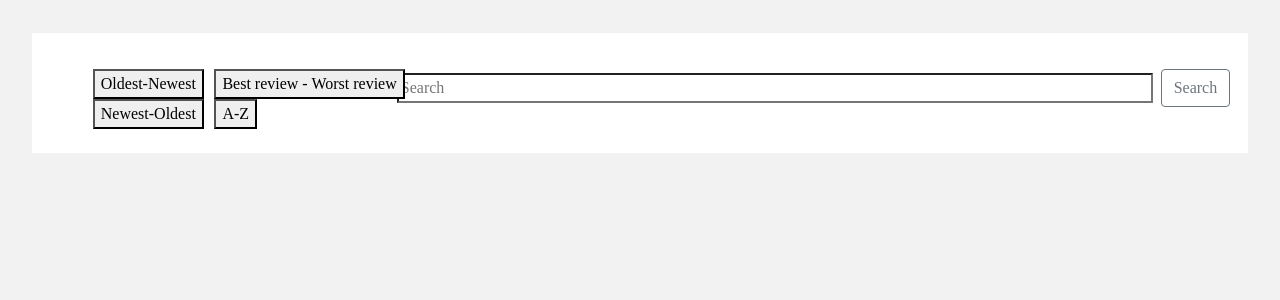
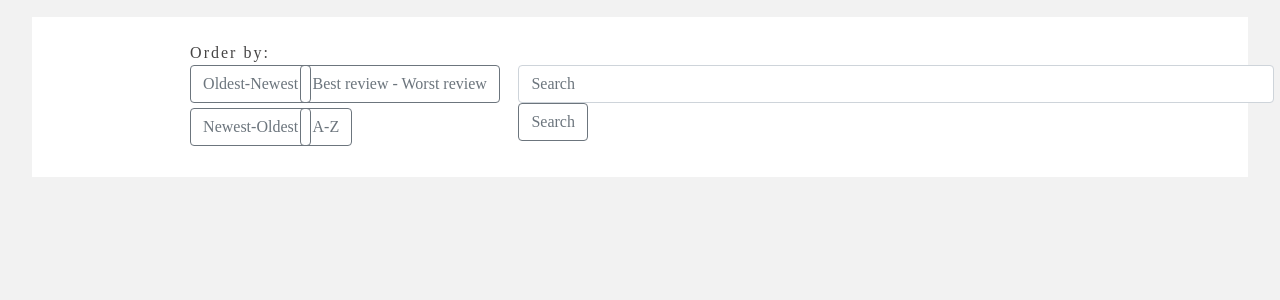
Before and after one commit to astranero/tsoha-RecipeFinder, a Flask app: template src/templates/homepage.html in a window 1280 px wide. Shown: the part 71-371 px from the top of the page. Run offline with Flask 2, Linux system fonts and the light colour scheme; the template is opened without the code that fills it, so the values that code supplies are empty; some libraries are stand-ins or nearby versions.

Commit message:
editing front-end

```diff
--- a/src/static/css/layout.css
+++ b/src/static/css/layout.css
@@ -72,6 +72,7 @@ body {
     width: 95%;
     align-items: center;
     position: absolute;
+    overflow: visible;
     background-position: center;
     top: 13%;
     left: 2.5%;
@@ -80,11 +81,11 @@ body {
 
 .wrap-filter {
     width: 95%;
-    height: 15%;
-    align-items: center;
+    height: 20%;
     position: absolute;
+    overflow: visible;
     background-position: center;
-    top: 13%;
+    top: 11%;
     left: 2.5%;
     background-color: #fff;
 }
@@ -112,34 +113,51 @@ body {
 .search-box-location {
     position: absolute;
     top: 30%;
-    left: 30%;
+    left: 40%;
 }
 
 .search-box-length {
-    width: 20cm;
+    width: 20cm !important;
 }
 .order-by-oldest-location {
     position: absolute;
     top: 30%;
-    left:5%;
+    left:13%;
 }
 .order-by-newest-location {
     position: absolute;
-    top: 55%;
-    left:5%;
+    top: 57%;
+    left:13%;
 }
 .order-by-review-location {
     position: absolute;
     top: 30%;
-    left:15%;
+    left:22%;
 }
 
 .order-by-name-location {
     position: absolute;
-    top: 55%;
-    left:15%;
+    top: 57%;
+    left:22%;
 }
 
+.add-recipe-positioning {
+    position: absolute;
+    top: 50%;
+    left: 2%;
+}
+
+
+.order-by-location {
+    position: absolute;
+    top: 15%;
+    left: 13%
+}
+.search-positioning {
+    position: absolute;
+    top: 50%;
+    left: 12%;
+}
 
 .recipe-name-positioning {
     width: 30%;
@@ -203,6 +221,7 @@ body {
 
 .font {
     font-family: Poppins-Regular;
+    color: rgb(69, 68, 68);
 }
 
 .spacing-normal {
--- a/src/templates/homepage.html
+++ b/src/templates/homepage.html
@@ -3,20 +3,20 @@
 {% block content %}
 <body>
     <script src="https://cdn.jsdelivr.net/npm/bootstrap@5.2.0-beta1/dist/js/bootstrap.min.js" integrity="sha384-kjU+l4N0Yf4ZOJErLsIcvOU2qSb74wXpOhqTvwVx3OElZRweTnQ6d31fXEoRD1Jy" crossorigin="anonymous"></script>
-    <div class="limiter">
-        <div class="wrap-filter font">
-            <div class="search-box search-box-location font">
+    <div class="limiter font spacing-normal">
+        <div class="wrap-filter">
+            <div class="order-by-location">Order by:</div>
+            <div class="search-box search-box-location">
                 <form class="form-inline my-lg-0" action="/homepage" method="POST">
-                    <input class="form-group mr-sm-2 col-xs-4 search-box-length " type="search" placeholder="Search" aria-label="Search" id="search" name="search" value="{{ request.form['search'] }}">
+                    <input class="search-box-length form-control mr-sm-2 col-xs-4 " type="search" placeholder="Search" aria-label="Search" id="search" name="search" value="{{ request.form['search'] }}">
                     <button class="btn btn-outline-secondary my-2 my-sm-0" type="submit">Search</button>
                     <input type="hidden" name="csrf_token" value="{{ session.csrf_token }}">
-
                 </form>
             </div>
             <div class="order-by-oldest-location">
                 <form action="/homepage" method="POST">
                     <input type="hidden" name="order-by-oldest" id="order_by_oldest" value="{{ request.form.get('order_by_oldest') }}">
-                    <button type="submit">Oldest-Newest</button>
+                    <button class="btn btn-outline-secondary" type="submit">Oldest-Newest</button>
                     <input type="hidden" name="csrf_token" value="{{ session.csrf_token }}">
 
                 </form>
@@ -24,7 +24,7 @@
             <div class="order-by-newest-location">
                 <form action="/homepage" method="POST">
                     <input type="hidden" name="order_by_newest" id="order_by_newest" value="{{ request.form.get('order_by_newest') }}">
-                    <button type="submit" >Newest-Oldest</button>
+                    <button class="btn btn-outline-secondary" type="submit" >Newest-Oldest</button>
                     <input type="hidden" name="csrf_token" value="{{ session.csrf_token }}">
 
                 </form>
@@ -32,7 +32,7 @@
             <div class="order-by-review-location">
                 <form action="/homepage" method="POST">
                     <input type="hidden" name="order_by_review" id="order_by_review" value="{{ request.form.get('order_by_review') }}">
-                    <button type="submit" >Best review - Worst review</button>
+                    <button class="btn btn-outline-secondary" type="submit" >Best review - Worst review</button>
                     <input type="hidden" name="csrf_token" value="{{ session.csrf_token }}">
 
                 </form>
@@ -40,7 +40,7 @@
             <div class="order-by-name-location">
                 <form action="/homepage" method="POST">
                     <input type="hidden" name="order_by_name" id="order_by_name" value="{{ request.form.get('order_by_name') }}">
-                    <button type="submit" >A-Z</button>
+                    <button class="btn btn-outline-secondary" type="submit" >A-Z</button>
                     <input type="hidden" name="csrf_token" value="{{ session.csrf_token }}">
 
                 </form>
--- a/src/templates/modify_recipe.html
+++ b/src/templates/modify_recipe.html
@@ -6,9 +6,9 @@
     <script src="https://cdn.jsdelivr.net/npm/bootstrap@5.2.0-beta1/dist/js/bootstrap.min.js" integrity="sha384-kjU+l4N0Yf4ZOJErLsIcvOU2qSb74wXpOhqTvwVx3OElZRweTnQ6d31fXEoRD1Jy" crossorigin="anonymous"></script>
 
     <div class="limiter">
-        <div class="wrap-basic font">
+        <div class="wrap-basic font spacing-normal">
             <form action="/manage-recipes/modify-recipe/{{recipe.id}}" method="POST">
-                <div class="mb-3">
+                <div class="mb-3 spacing-normal">
                     <label for="edited_recipe_name" class="form-label">Recipe name</label>
                     <input type="text" class="form-control" value="{{recipe.recipe_name}}" name="edited_recipe_name" id="edited_recipe_name">
                 </div>
--- a/src/templates/profile.html
+++ b/src/templates/profile.html
@@ -4,7 +4,7 @@
 {% block content %}
 <body>
     <script src="https://cdn.jsdelivr.net/npm/bootstrap@5.2.0-beta1/dist/js/bootstrap.min.js" integrity="sha384-kjU+l4N0Yf4ZOJErLsIcvOU2qSb74wXpOhqTvwVx3OElZRweTnQ6d31fXEoRD1Jy" crossorigin="anonymous"></script>
-    <div class="wrap-basic font">
+    <div class="wrap-basic font spacing-normal">
         <div class="page-title-layout"> Hi <b>{{username}}</b>!</div>
         <div class="text-layout">Do you want to change username?
         <button type="button" class="btn btn-secondary btn-sm" data-bs-toggle="modal" data-bs-target="#myModal-username">MODIFY IT HERE!</button>
--- a/src/templates/recipe.html
+++ b/src/templates/recipe.html
@@ -2,8 +2,8 @@
 
 {% block content %}
 <body>
-    <div class="limiter">
-        <div class="wrap-recipe font">
+    <div class="limiter font spacing-normal">
+        <div class="wrap-recipe">
             <div>{{average}}</div>
             <div class="page-title-layout"> {{recipe.recipe_name}} -recipe</div>
                 <div class="card recipe-positioning">
--- a/src/templates/signup.html
+++ b/src/templates/signup.html
@@ -36,10 +36,10 @@
                         <input class="input" name="password2" id="password2" type="password" placeholder="Retype password" required>
                     </div>
                     <div class="email-input form-control" data-validate="Type Email">
-                        <input class="email" name="email" id="email" type="text" placeholder="Enter your email address" required>
+                        <input class="input" type="email" name="email" id="email" type="text" placeholder="Enter your email address" required>
                     </div>
                     <div class="phone-input form-control" data-validate="Type Phone number">
-                        <input class="number" name="phone" id="phone" type="text" placeholder="e.g. 0401234567" required>
+                        <input class="input" type="number" name="phone" id="phone" type="text" placeholder="e.g. 0401234567" required>
                     </div>
                     <div class="sign-up-setup">
                         <button type="submit" class="btn btn-secondary btn-lg btn-block">SIGN UP</button>
```
Also changed, not shown: src/templates/manage_recipes.html (+21 -10 lines).
